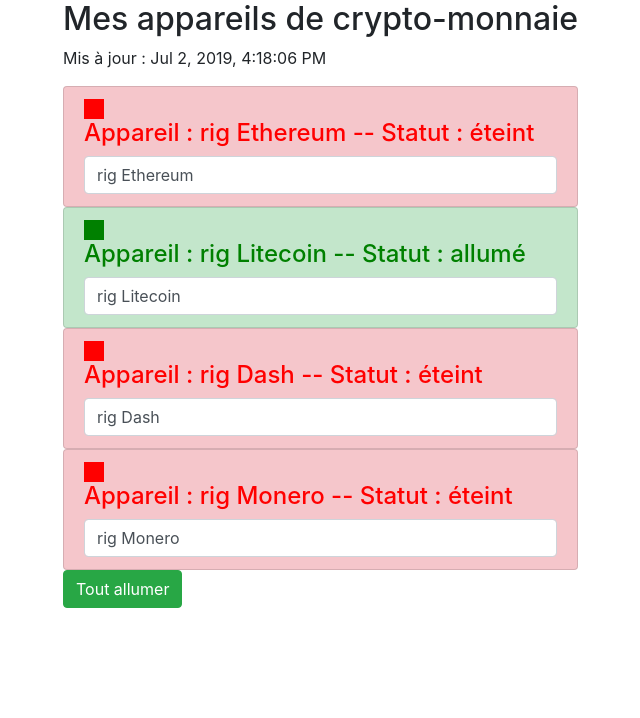
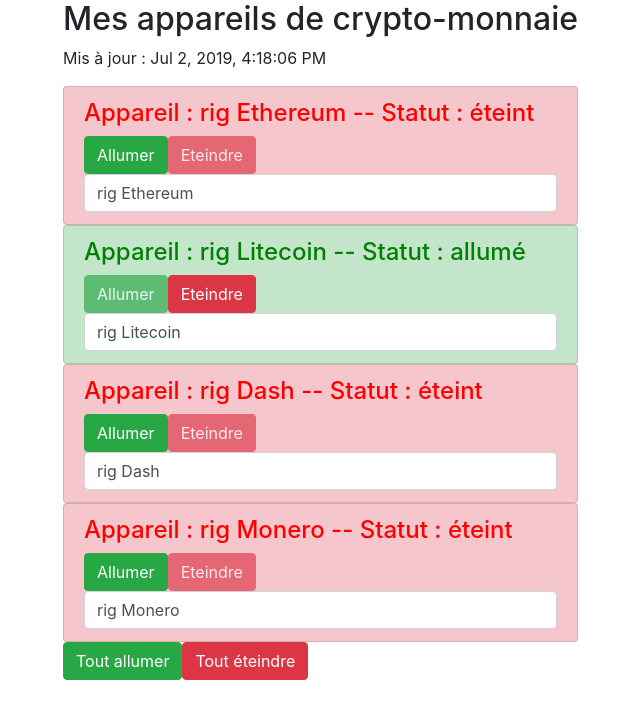
Before and after one commit to CarloBerni/anguRoom, an Angular app in the folder little-course/: page / in a window 1280 px wide. Shown: the top 718 px of the page, without its empty margins (7-647 px from the left). Built offline with nearby package versions, Linux system fonts and the light colour scheme.

Commit message:
add service to ON / OFF the rig

```diff
--- a/little-course/src/app/app.component.html
+++ b/little-course/src/app/app.component.html
@@ -2,13 +2,21 @@
   <div class="row">
     <div class="col-xs-12">
       <h2>Mes appareils de crypto-monnaie</h2>
-      <p>Mis à jour : {{ lastUpdate | async | date: 'medium'}}</p>
+      <p>Mis à jour : {{ lastUpdate | async | date: "medium" }}</p>
       <ul class="list-group">
-        <app-appareil *ngFor="let appareil of appareils"
-                      [appareilName]="appareil.name"
-                      [appareilStatus]="appareil.status"></app-appareil>
+        <app-appareil
+          *ngFor="let appareil of appareils; let i = index"
+          [indexOfAppareil]="i"
+          [appareilName]="appareil.name"
+          [appareilStatus]="appareil.status"
+        ></app-appareil>
       </ul>
-      <button class="btn btn-success" [disabled]="!isAuth" (click)="onLightOn()">Tout allumer</button>
+      <button class="btn btn-success" (click)="onAllumer()">
+        Tout allumer
+      </button>
+      <button class="btn btn-danger" (click)="onEteindre()">
+        Tout éteindre
+      </button>
     </div>
   </div>
 </div>
--- a/little-course/src/app/app.component.ts
+++ b/little-course/src/app/app.component.ts
@@ -1,46 +1,40 @@
-import { Component } from "@angular/core";
+import { Component, OnInit } from "@angular/core";
+import { AppareilService } from "./services/appareil.service";
 
 @Component({
   selector: "app-root",
   templateUrl: "./app.component.html",
   styleUrls: ["./app.component.scss"]
 })
-export class AppComponent {
+export class AppComponent implements OnInit {
   isAuth = false;
   lastUpdate = new Promise((resolve, reject) => {
     const date = new Date();
-    setTimeout(
-      () => {
-        resolve(date);
-      }, 1500
-    );
+    setTimeout(() => {
+      resolve(date);
+    }, 1500);
   });
 
-  appareils = [
-    {
-      name: 'rig Ethereum',
-      status: 'éteint'
-    },
-    {
-      name: 'rig Litecoin',
-      status: 'allumé'
-    },
-    {
-      name: 'rig Dash',
-      status: 'éteint'
-    },
-    {
-      name: 'rig Monero',
-      status: 'éteint'
+  appareils: any[];
+
+  constructor(private appareilService: AppareilService) {}
+
+  ngOnInit() {
+    this.appareils = this.appareilService.appareils;
+  }
+
+  onAllumer() {
+    if (confirm("Etes-vous sûr de vouloir allumer tous vos appareils ?")) {
+      this.appareilService.switchOnAll();
+    } else {
+      return null;
     }
-  ];
-
-  constructor() {
-    setTimeout(() => {
-      this.isAuth = true;
-    }, 1500);
   }
-  onLightOn() {
-    console.log("On allume tout !");
+  onEteindre() {
+    if (confirm("Etes-vous sûr de vouloir éteindre tous vos appareils ?")) {
+      this.appareilService.switchOffAll();
+    } else {
+      return null;
+    }
   }
 }
--- a/little-course/src/app/app.module.ts
+++ b/little-course/src/app/app.module.ts
@@ -7,6 +7,7 @@
 import { AppareilComponent } from './appareil/appareil.component';
 import { FormsModule } from '@angular/forms';
 
+import { AppareilService } from './services/appareil.service';
 
 @NgModule({
   declarations: [
@@ -19,7 +20,9 @@
     AppRoutingModule,
     FormsModule
   ],
-  providers: [],
+  providers: [
+    AppareilService
+  ],
   bootstrap: [AppComponent]
 })
 export class AppModule { }
--- a/little-course/src/app/appareil/appareil.component.html
+++ b/little-course/src/app/appareil/appareil.component.html
@@ -2,14 +2,13 @@
     'list-group-item': true,
     'list-group-item-success': appareilStatus === 'allumé',
     'list-group-item-danger': appareilStatus === 'éteint'}">
-  <div
-    style="width:20px;height:20px;background-color:red;"
-    *ngIf="appareilStatus === 'éteint'"></div>
-  <div
-    style="width:20px;height:20px;background-color:green;"
-    *ngIf="appareilStatus === 'allumé'"></div>
+
+
   <h4 [ngStyle]="{ color: getColor() }">
     Appareil : {{ appareilName }} -- Statut : {{ getStatus() }}
   </h4>
+  <button class="btn btn-success" (click)="onSwitchOn()" [disabled]="appareilStatus === 'allumé'">Allumer</button>
+  <button class="btn btn-danger" (click)="onSwitchOff()" [disabled]="appareilStatus === 'éteint'">Eteindre</button>
+
   <input type="text" class="form-control" [(ngModel)]="appareilName" />
 </li>
--- a/little-course/src/app/appareil/appareil.component.ts
+++ b/little-course/src/app/appareil/appareil.component.ts
@@ -1,4 +1,5 @@
 import { Component, OnInit, Input } from "@angular/core";
+import { AppareilService } from '../services/appareil.service';
 
 @Component({
   selector: "app-appareil",
@@ -8,8 +9,9 @@
 export class AppareilComponent implements OnInit {
   @Input() appareilName: string;
   @Input() appareilStatus: string;
+  @Input() indexOfAppareil: number;
 
-  constructor() {}
+  constructor(private appareilService: AppareilService) { }
 
   ngOnInit() {}
 
@@ -23,4 +25,12 @@
       return "red";
     }
   }
+
+  onSwitchOn() {
+    this.appareilService.switchOnOne(this.indexOfAppareil);
+  }
+
+  onSwitchOff() {
+    this.appareilService.switchOffOne(this.indexOfAppareil);
+  }
 }
--- /dev/null
+++ b/little-course/src/app/services/appareil.service.ts
@@ -0,0 +1,43 @@
+export class AppareilService {
+  appareils = [
+    {
+      name: "rig Ethereum",
+      status: "éteint"
+    },
+    {
+      name: "rig Litecoin",
+      status: "allumé"
+    },
+    {
+      name: "rig Dash",
+      status: "éteint"
+    },
+    {
+      name: "rig Monero",
+      status: "éteint"
+    }
+  ];
+
+  switchOnAll() {
+    for (let appareil of this.appareils) {
+      appareil.status = "allumé";
+    }
+  }
+
+  switchOffAll() {
+    for (let appareil of this.appareils) {
+      appareil.status = "éteint";
+    }
+  }
+
+  switchOnOne(index: number) {
+    this.appareils[index].status = "allumé";
+  }
+
+  switchOffOne(index: number) {
+    this.appareils[index].status = "éteint";
+  }
+
+
+
+}
```
